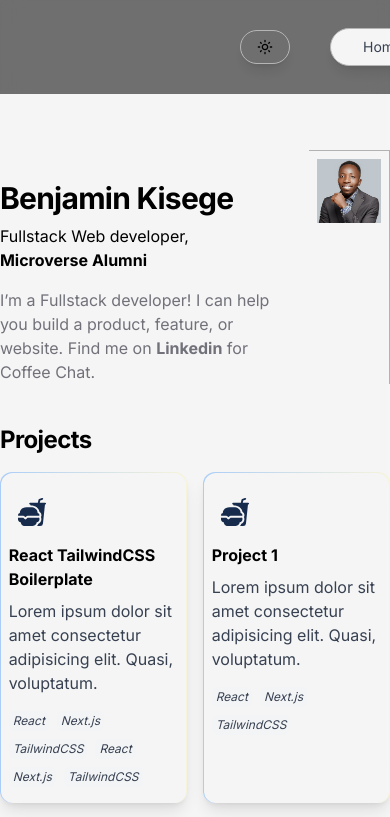
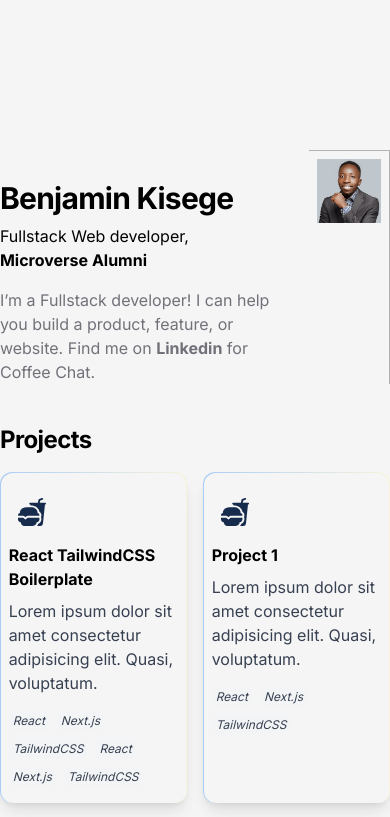
Before and after one commit to iambenkis/Portfolio-2.0, a Next.js app: page / in a window 390 px wide. Shown: the top 817 px of the page. Built offline with nearby package versions, Linux system fonts and the light colour scheme.

Commit message:
Add mobile version on the  navbar

```diff
--- a/src/components/Navbar/index.jsx
+++ b/src/components/Navbar/index.jsx
@@ -15,15 +15,16 @@ export default function Navbar() {
     }
   }
   return (
-    <div className="fixed z-20 flex items-center justify-between w-full px-60 py-7 backdrop-blur-md bg-black/55 ">
-      <div
-        className="cursor-pointer border px-4 py-2 border-solid border-[1px] border-[#b5b5b5] rounded-full shadow-lg mr-10"
-        onClick={toggleTheme}
-      >
-        {theme === 'light' ? <MdOutlineLightMode /> : <BiSolidMoon />}
-      </div>
-      <NavLinks />
-    </div>
+    // <div className="none fixed z-20 flex items-center justify-between w-full sm:px-60 py-7 backdrop-blur-md bg-black/55 ">
+    //   <div
+    //     className="cursor-pointer border px-4 py-2 border-solid border-[1px] border-[#b5b5b5] rounded-full shadow-lg mr-10"
+    //     onClick={toggleTheme}
+    //   >
+    //     {theme === 'light' ? <MdOutlineLightMode /> : <BiSolidMoon />}
+    //   </div>
+    //   <NavLinks />
+    // </div>
+    <></>
   )
 }
 
```
